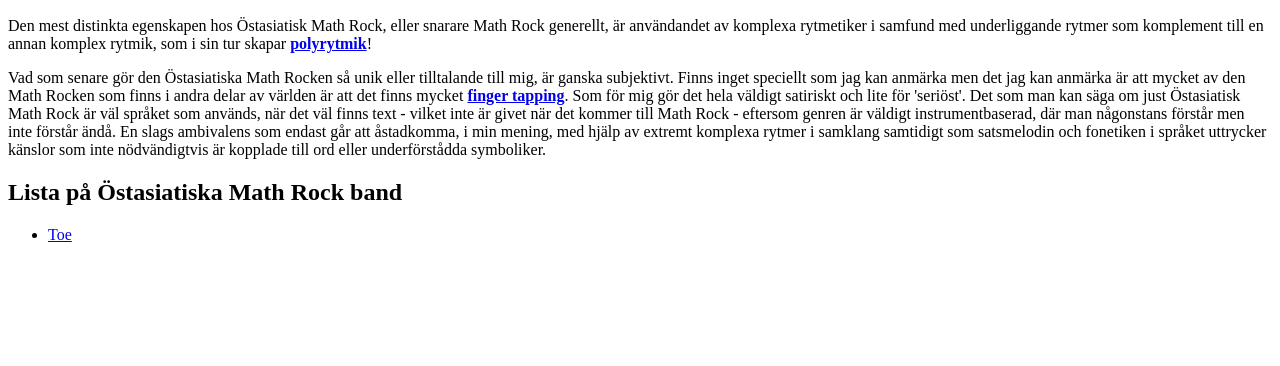
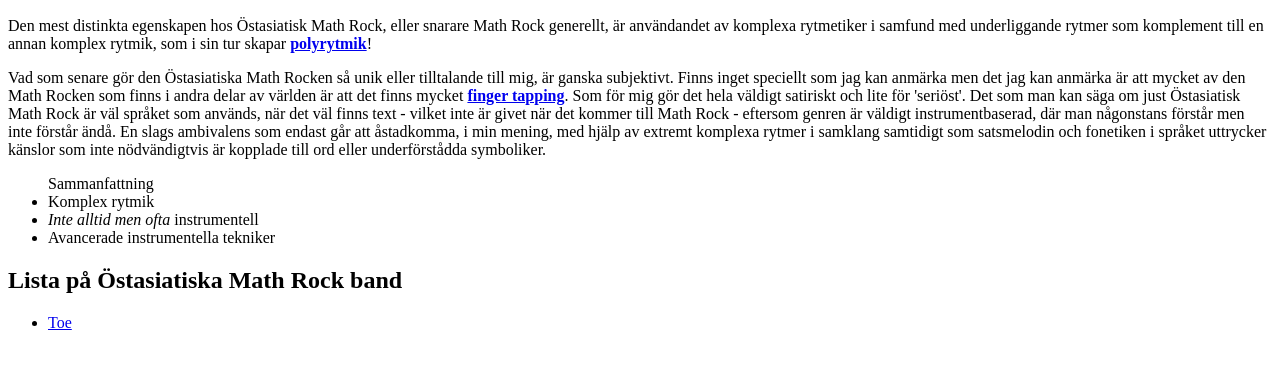
Before and after one commit to DaimonQQ/-stasiatisk-Math-Rock, a plain HTML site: page index.html in a window 1280 px wide. Shown: the part 110-476 px from the top of the page. Drawn offline with Linux system fonts and the light colour scheme.

Commit message:
added list content

```diff
--- a/index.html
+++ b/index.html
@@ -9,6 +9,11 @@
         <h2>Kännetecken</h2>
             <p>Den mest distinkta egenskapen hos Östasiatisk Math Rock, eller snarare Math Rock generellt, är användandet av komplexa rytmetiker i samfund med underliggande rytmer som komplement till en annan komplex rytmik, som i sin tur skapar <a href="https://sv.wikipedia.org/wiki/Polyrytmik"><b>polyrytmik</b></a>!</p>
             <p>Vad som senare gör den Östasiatiska Math Rocken så unik eller tilltalande till mig, är ganska subjektivt. Finns inget speciellt som jag kan anmärka men det jag kan anmärka är att mycket av den Math Rocken som finns i andra delar av världen är att det finns mycket <a href="https://sv.wikipedia.org/wiki/Finger_tapping"><b>finger tapping</b></a>. Som för mig gör det hela väldigt satiriskt och lite för 'seriöst'. Det som man kan säga om just Östasiatisk Math Rock är väl språket som används, när det väl finns text - vilket inte är givet när det kommer till Math Rock - eftersom genren är väldigt instrumentbaserad, där man någonstans förstår men inte förstår ändå. En slags ambivalens som endast går att åstadkomma, i min mening, med hjälp av extremt komplexa rytmer i samklang samtidigt som satsmelodin och fonetiken i språket uttrycker känslor som inte nödvändigtvis är kopplade till ord eller underförstådda symboliker.</p>
+        <ul>Sammanfattning
+            <li>Komplex rytmik</li>
+            <li><i>Inte alltid men ofta</i> instrumentell</li>
+            <li>Avancerade instrumentella tekniker</li>
+        </ul>
         <h2>Lista på Östasiatiska Math Rock band</h2>
             <ul>
                 <li><a href="toe.html" target="_blank">Toe</a></li>
```
